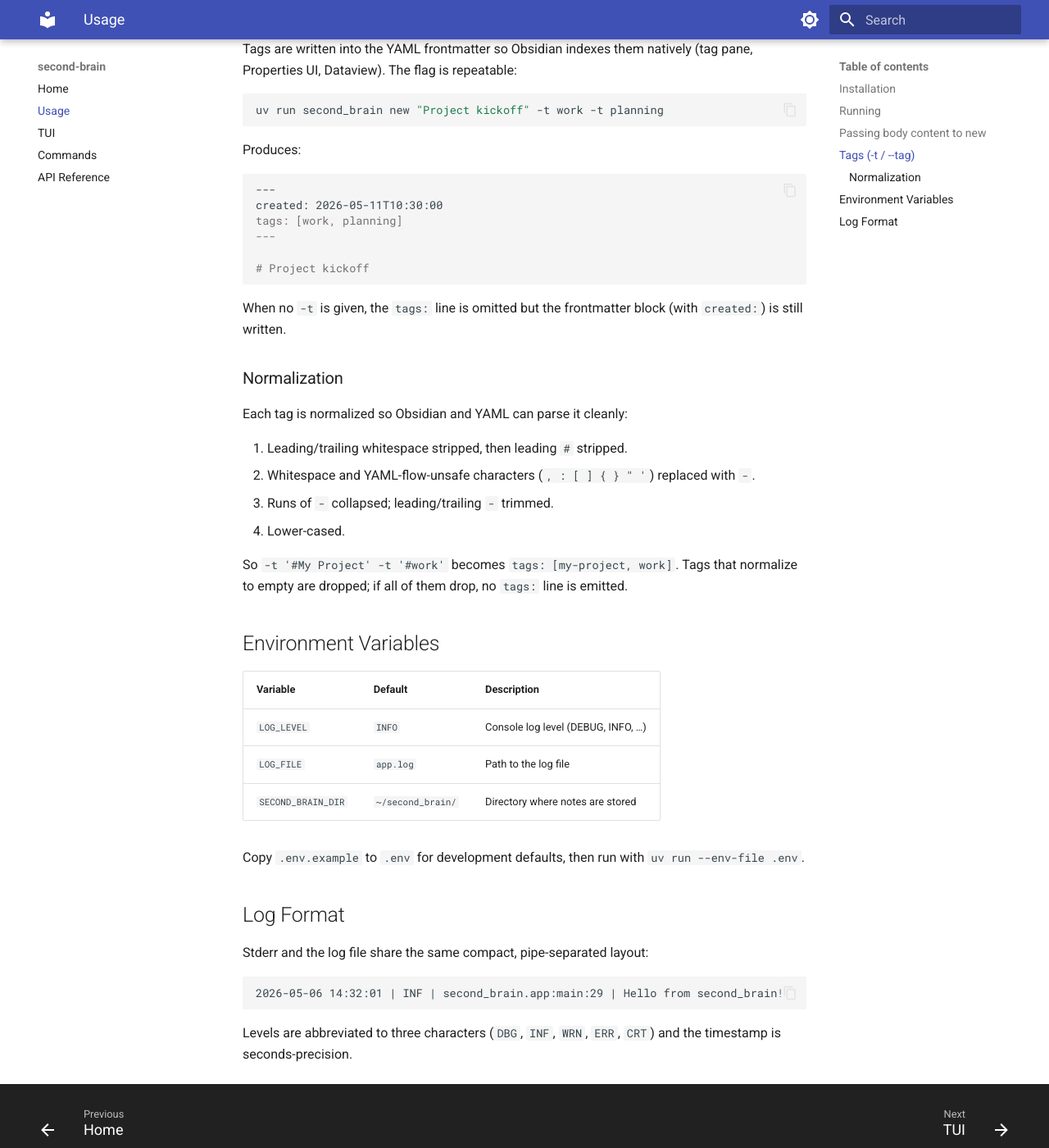
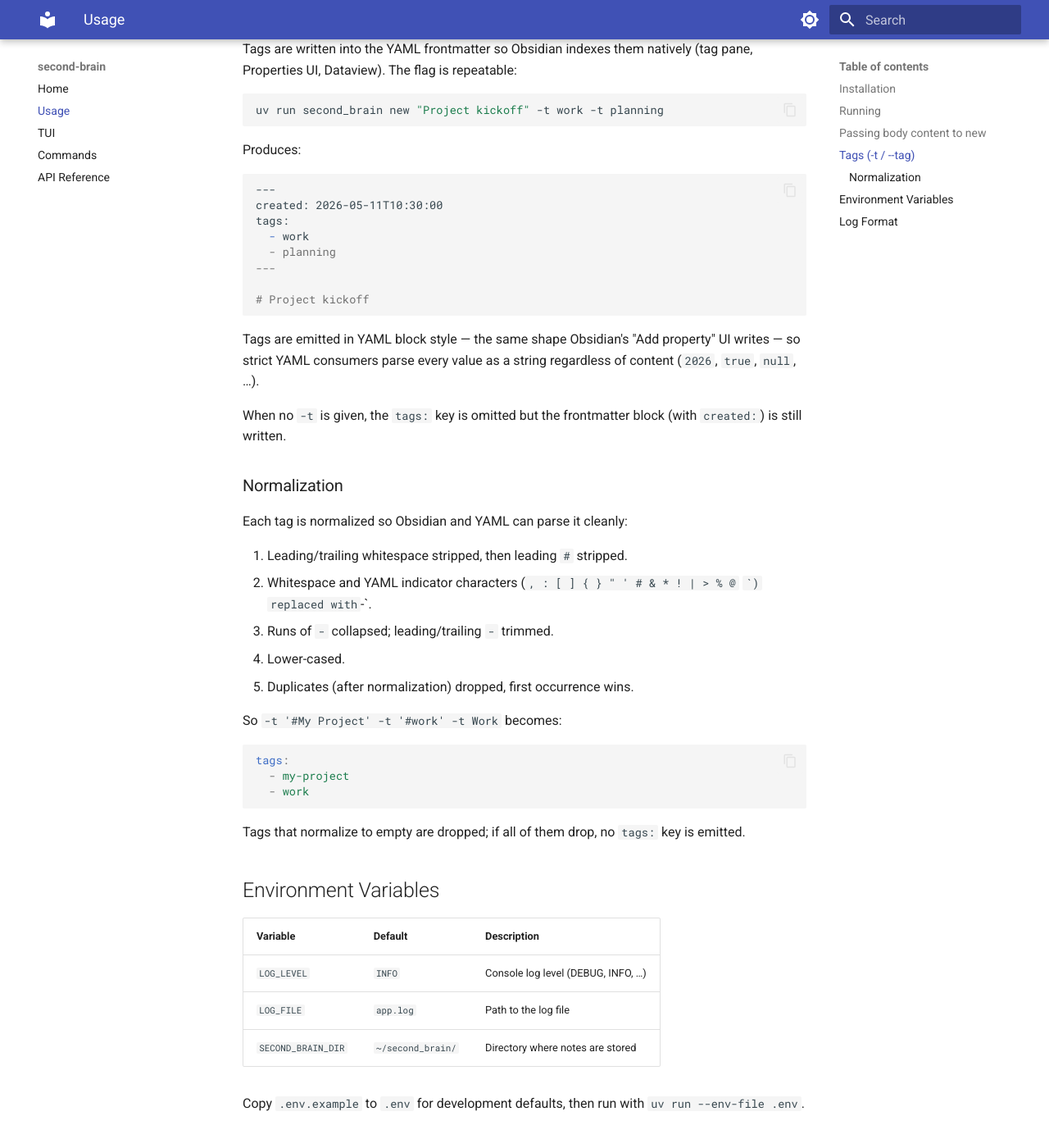
Before and after one commit to uiog33k/second-brain, an MkDocs documentation site: the page built from docs/usage.md, in a window 1280 px wide and 1400 px high, scrolled down 1309 px. Shown: the whole window at 82% size. Built offline with MkDocs 1.6.1 and Material for MkDocs 9.7.7, drawn with Linux system fonts in a browser that asks for light colours.

Commit message:
refactor(notes): block-style YAML tags, expand normalization, dedupe
Switch tag emission from flow style (`tags: [a, b]`) to block style so
strict YAML consumers parse every value as a string regardless of
content (`2026`, `true`, `null`). Expand the unsafe-character set to
cover YAML indicator chars (`# & * ! | > % @ \``) and dedupe tags
(case-insensitive after normalization, first occurrence wins).

````diff
--- a/docs/usage.md
+++ b/docs/usage.md
@@ -73,13 +73,19 @@ Produces:
 ```markdown
 ---
 created: 2026-05-11T10:30:00
-tags: [work, planning]
+tags:
+  - work
+  - planning
 ---
 
 # Project kickoff
 ```
 
-When no `-t` is given, the `tags:` line is omitted but the frontmatter
+Tags are emitted in YAML block style — the same shape Obsidian's
+"Add property" UI writes — so strict YAML consumers parse every value
+as a string regardless of content (`2026`, `true`, `null`, …).
+
+When no `-t` is given, the `tags:` key is omitted but the frontmatter
 block (with `created:`) is still written.
 
 ### Normalization
@@ -87,14 +93,22 @@ block (with `created:`) is still written.
 Each tag is normalized so Obsidian and YAML can parse it cleanly:
 
 1. Leading/trailing whitespace stripped, then leading `#` stripped.
-2. Whitespace and YAML-flow-unsafe characters (`, : [ ] { } " '`)
-   replaced with `-`.
+2. Whitespace and YAML indicator characters
+   (`, : [ ] { } " ' # & * ! | > % @ ` ``) replaced with `-`.
 3. Runs of `-` collapsed; leading/trailing `-` trimmed.
 4. Lower-cased.
+5. Duplicates (after normalization) dropped, first occurrence wins.
 
-So `-t '#My Project' -t '#work'` becomes `tags: [my-project, work]`.
+So `-t '#My Project' -t '#work' -t Work` becomes:
+
+```yaml
+tags:
+  - my-project
+  - work
+```
+
 Tags that normalize to empty are dropped; if all of them drop, no
-`tags:` line is emitted.
+`tags:` key is emitted.
 
 ## Environment Variables
 
````
Also changed, not shown: README.md (+7 -4 lines), 3 other files.
